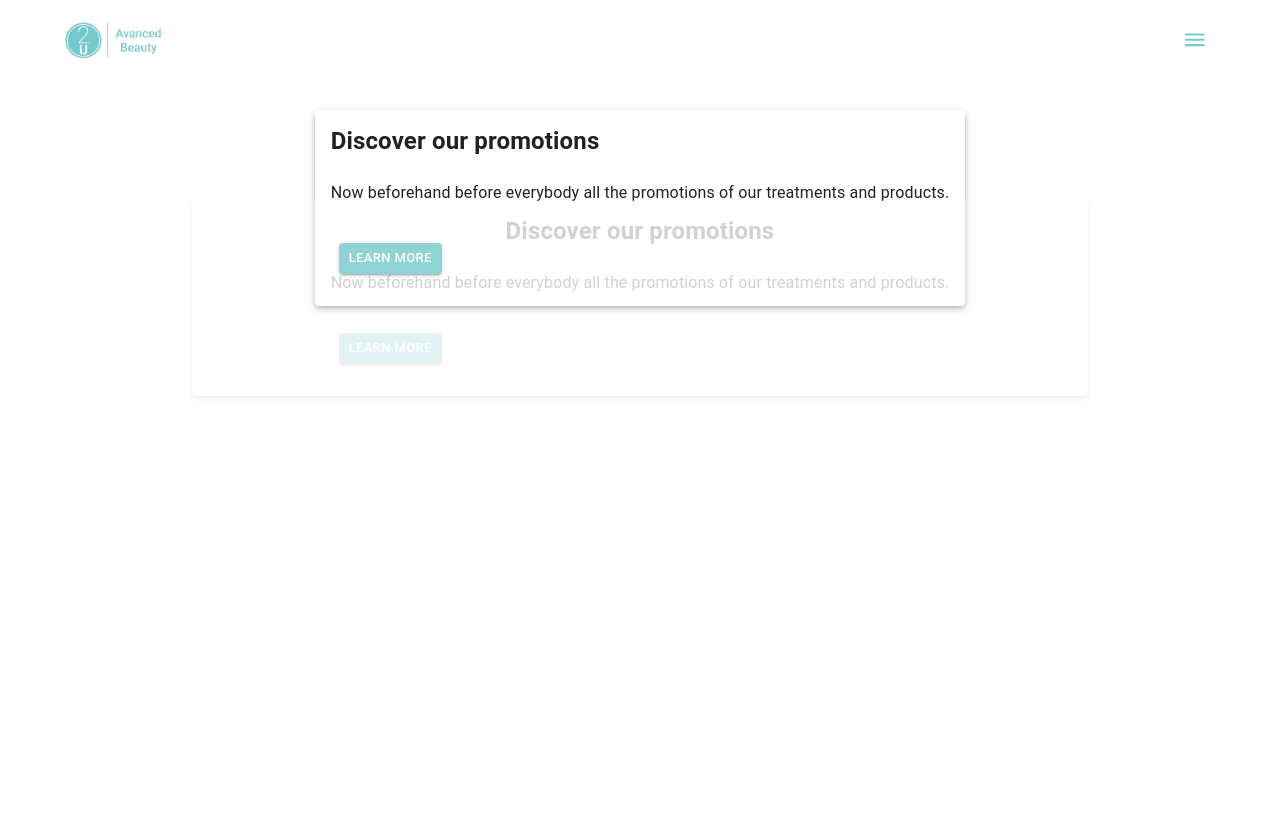
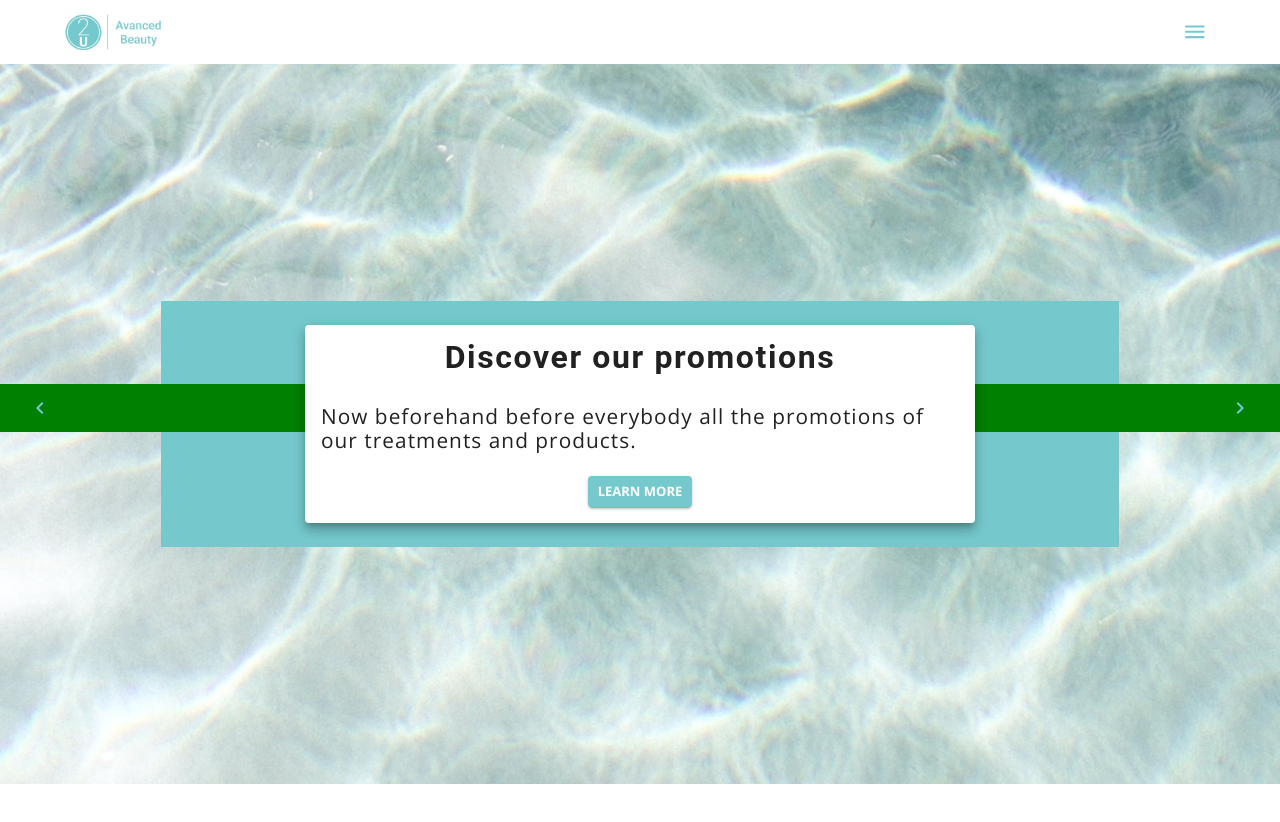
Before and after one commit to Rocamain/2u, a React (Create React App) app: page / in a window 1280 px wide. Shown: the top 822 px of the page. Before the commit the page ends 800 px from the top, so only its background shows below. Built offline with nearby package versions, Linux system fonts and the light colour scheme; data requests are answered from the project's data file.

Commit message:
adding the stepper into the carousel

```diff
--- a/public/index.html
+++ b/public/index.html
@@ -8,6 +8,12 @@
     <meta
       name="description"
       content="Web site created using create-react-app"
+    />
+    <link rel="preconnect" href="https://fonts.googleapis.com" />
+    <link rel="preconnect" href="https://fonts.gstatic.com" crossorigin />
+    <link
+      href="https://fonts.googleapis.com/css2?family=Open+Sans:wght@300;400;500;600;700;800&display=swap"
+      rel="stylesheet"
     />
     <!-- <link rel="apple-touch-icon" href="%PUBLIC_URL%/logo.png" /> -->
     <!--
--- a/src/components/Header.jsx
+++ b/src/components/Header.jsx
@@ -8,11 +8,9 @@ const NavBar = styled(Box)(() => ({
   justifyContent: 'space-between',
   width: '90%',
   background: 'secondary',
-  height: '5em',
+  height: '4em',
   alignItems: 'center',
-
   margin: '0 auto',
-  marginBottom: '30px',
 }));
 
 export default function Header() {
--- a/src/components/accesories/Carousel.jsx
+++ b/src/components/accesories/Carousel.jsx
@@ -9,16 +9,17 @@ import {
   Typography,
 } from '@mui/material';
 import { makeStyles } from '@mui/styles';
-import { Translate } from '@mui/icons-material';
+import Stepper from './Stepper';
+import image from '../../static/images/water1.jpg';
 
 export default function Carousel() {
   const [text, setText] = useState('');
   const [visible, setVisible] = useState(0);
+
   useEffect(() => {
     fetch('http://localhost:8000/carousels')
       .then((response) => {
         const data = response.json();
-
         return data;
       })
       .then((response) => {
@@ -30,63 +31,99 @@ export default function Carousel() {
     hidden: {
       width: '70%',
       visibility: 'visible',
-      opacity: 0.1,
+      opacity: 0,
       display: 'flex',
       flexDirection: 'column',
       alignItems: 'center',
-      transform: `translateY(100px) translateX(0)`,
+      justifyContent: 'center',
+      transform: `translateY(500px) translateX(0)`,
       position: 'absolute',
       top: '100px',
       margin: '0 auto',
     },
     visible: {
-      display: 'block',
       transform: 'unset',
-      position: 'relative',
+      width: '70%',
+      display: 'flex',
+      flexDirection: 'column',
+      alignItems: 'center',
+      justifyContent: 'center',
+      margin: '0 auto',
+      overflow: 'visible',
+    },
+    slideContainer: {
+      display: 'flex',
+      flexDirection: 'column',
+      alignItems: 'center',
+      backgroundColor: '#75C9CC',
+      margin: '0 auto',
+      paddingBottom: '1.5em',
+      paddingTop: '1.5em',
+    },
+    carousel: {
+      width: '100%',
+      height: '90vh',
+      display: 'flex',
+      backgroundImage: `url(${image})`,
+      backgroundRepeat: 'repeat',
+      backgroundAttachment: 'fixed',
+      backgroundPosition: 'center',
+      backgroundSize: 'cover',
+      // backgroundColor: 'rgba(255, 255, 255,)',
+      flexDirection: 'column',
+      justifyContent: 'center',
+      alignItems: 'center',
     },
   });
   const classes = useStyles();
 
   const CardsContainer = (text) =>
-    text.map((cardText, index) => (
+    text.map((cardText, index) => {
+      if (index === 0) {
+        return (
           <Card
             key={index}
-        elevation={4}
+            elevation={8}
+            sx={{ position: 'relative', zIndex: '4' }}
             className={index === visible ? classes.visible : classes.hidden}
           >
             <CardHeader
               title={
-            <Typography variant="title" component="h2">
+                <Typography variant="title" component="h2" align="center">
                   {cardText.title}
                 </Typography>
               }
             />
-        <CardContent sx={{ pt: 1, px: 2 }}>
-          <Typography mb="30px">{cardText.content}</Typography>
 
-          <CardActions>
-            <Button size="small" variant="contained" disableRipple>
+            <CardContent variant="body1" sx={{ pb: '0.5em' }}>
+              <Typography>{cardText.content}</Typography>
+            </CardContent>
+
+            <CardActions sx={{ display: 'block', py: '1em' }}>
+              <Button
+                align="center"
+                size="small"
+                variant="contained"
+                sx={{ fontWeight: 'bold' }}
+                disableRipple
+              >
                 {cardText.button}
               </Button>
             </CardActions>
-        </CardContent>
           </Card>
-    ));
+        );
+      }
+    });
 
   return (
     text && (
-      <div
-        className="carousel"
-        style={{
-          display: 'flex',
-          flexDirection: 'column',
-          alignItems: 'center',
-          width: '70%',
-          margin: '0 auto',
-          background: `url:${require}`,
-        }}
-      >
+      <div>
+        <Box alt="sea water on the background" className={classes.carousel}>
+          <Box sx={{}} className={classes.slideContainer}>
             {CardsContainer(text)}
+          </Box>
+        </Box>
+        <Stepper />
       </div>
     )
   );
--- /dev/null
+++ b/src/components/accesories/Stepper.jsx
@@ -0,0 +1,53 @@
+import * as React from 'react';
+import { useTheme } from '@mui/material/styles';
+import MobileStepper from '@mui/material/MobileStepper';
+import Button from '@mui/material/Button';
+import KeyboardArrowLeft from '@mui/icons-material/KeyboardArrowLeft';
+import KeyboardArrowRight from '@mui/icons-material/KeyboardArrowRight';
+
+export default function DotsMobileStepper() {
+  const theme = useTheme();
+  const [activeStep, setActiveStep] = React.useState(0);
+
+  const handleNext = () => {
+    setActiveStep((prevActiveStep) => prevActiveStep + 1);
+  };
+
+  const handleBack = () => {
+    setActiveStep((prevActiveStep) => prevActiveStep - 1);
+  };
+
+  return (
+    <MobileStepper
+      variant="dots"
+      steps={6}
+      activeStep={activeStep}
+      position="static"
+      sx={{
+        width: '100%',
+        top: '-50vh',
+        position: 'relative',
+
+        backgroundColor: 'green',
+      }}
+      nextButton={
+        <Button size="small" onClick={handleNext} disabled={activeStep === 5}>
+          {theme.direction === 'rtl' ? (
+            <KeyboardArrowLeft />
+          ) : (
+            <KeyboardArrowRight />
+          )}
+        </Button>
+      }
+      backButton={
+        <Button size="small" onClick={handleBack} disabled={activeStep === 0}>
+          {theme.direction === 'rtl' ? (
+            <KeyboardArrowRight />
+          ) : (
+            <KeyboardArrowLeft />
+          )}
+        </Button>
+      }
+    />
+  );
+}
--- a/src/index.js
+++ b/src/index.js
@@ -3,7 +3,7 @@ import ReactDOM from 'react-dom';
 import './index.css';
 import App from './App';
 import reportWebVitals from './reportWebVitals';
-import { theme } from './theme/styledTheme';
+import { theme } from './static/theme/styledTheme';
 import { ThemeProvider } from '@mui/material/styles';
 import CssBaseline from '@mui/material/CssBaseline';
 
--- a/src/pages/Home.js
+++ b/src/pages/Home.js
@@ -1,10 +1,12 @@
 import React from 'react';
 import Main from '../components/Main';
 import Header from '../components/Header';
+
 export default function Home() {
   return (
     <div>
       <Header />
+
       <Main />
     </div>
   );
--- a/src/theme/styledTheme.js
+++ b/src/static/theme/styledTheme.js
@@ -12,8 +12,21 @@ export const theme = createTheme({
     },
   },
   typography: {
+    fontFamily: 'Open Sans',
+
+    h2: {},
     title: {
-      lineHeight: 1.3,
+      lineHeight: 1,
+      fontSize: '2rem',
+      fontWeight: 700,
+      letterSpacing: '0.05em',
+    },
+    body1: {
+      lineHeight: 1.13,
+      fontSize: '1.3rem',
+      fontWeight: 400,
+      letterSpacing: '0.05em',
+      fontFamily: 'Open Sans',
     },
   },
 
@@ -29,7 +42,14 @@ export const theme = createTheme({
         },
       },
     },
+
+    MuiTypography: {
+      styleOverrides: {
+        root: {
+          wordBreak: 'break-word',
+          wordWrap: 'break-word',
+        },
+      },
+    },
   },
 });
-
-// export default theme
```
Also changed, not shown: src/components/accesories/Cards.js (deleted), src/components/accesories/Cards.jsx (added), src/static/images/water1.jpg (added), 1 other file (tests, documents, lock files or other folders). Lines whose indentation alone changed are shown as unchanged.
